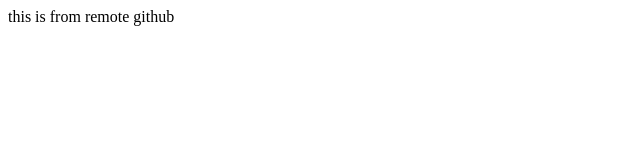
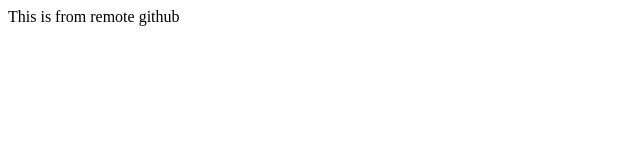
Before and after one commit to mraniket/myRepo, a plain HTML site: page index.html in a window 1280 px wide. Shown: the full height of the page, 0-640 px from the left. Drawn offline with Linux system fonts and the light colour scheme.

Commit message:
Update index.html

```diff
--- a/index.html
+++ b/index.html
@@ -2,6 +2,6 @@
 <head>
 </head>
 <body>
-  <p>this is from remote github</p>
+  <p>This is from remote github</p>
 </body>
 </html>
```
